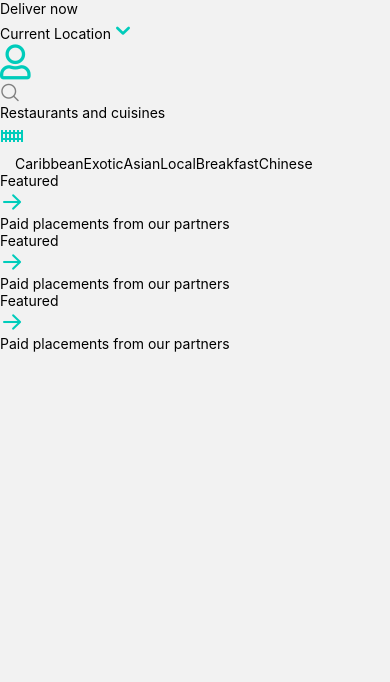
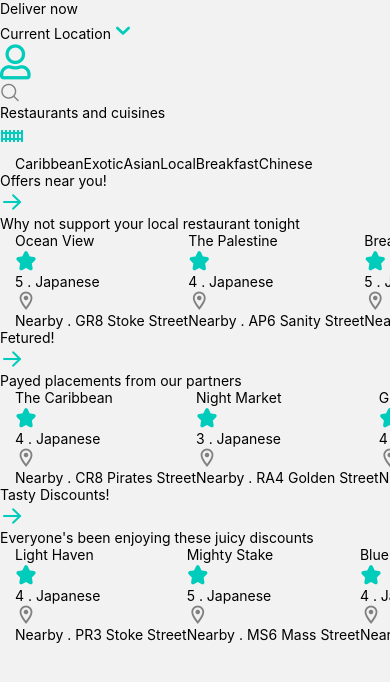
Before and after one commit to ksowah/DELIVERY-SERVICE, a React Native app: screen /Home in a window 390 px wide. Shown: the top 682 px of the page. Built offline with nearby package versions, Linux system fonts and the light colour scheme; grey boxes are pictures that could not be loaded; what tailwindcss-react-native would draw is missing.

Commit message:
add new components

```diff
--- a/screens/Home.tsx
+++ b/screens/Home.tsx
@@ -1,9 +1,11 @@
 import { useNavigation } from '@react-navigation/native'
-import { useLayoutEffect } from 'react'
-import { View, Text, SafeAreaView, Image, TextInput, ScrollView } from 'react-native'
+import { useEffect, useLayoutEffect, useState } from 'react'
+import { View, Text, SafeAreaView, Image, TextInput, ScrollView, StatusBar } from 'react-native'
 import { Entypo, FontAwesome5, MaterialCommunityIcons, AntDesign } from '@expo/vector-icons';
 import Categories from '../components/Categories';
 import FeaturedRow from '../components/FeaturedRow';
+import { featuredCategories } from "../data"
+
 
 const Home = () => {
 
@@ -16,8 +18,14 @@ const Home = () => {
     })
   })
 
+  useEffect(() =>{
+
+  }, [])
+
+
   return (
     <SafeAreaView className="bg-white">
+      <StatusBar barStyle={'dark-content'}/>
       <View>
         <View className="flex-row pb-3 items-center mx-4 space-x-2">
           <Image
@@ -55,9 +63,10 @@ const Home = () => {
         >
           <Categories />
 
-          <FeaturedRow title={"Featured"} description="Paid placements from our partners" id={"123"}/>
-          <FeaturedRow title={"Featured"} description="Paid placements from our partners" id={"123"}/>
-          <FeaturedRow title={"Featured"} description="Paid placements from our partners" id={"123"}/>
+          {featuredCategories?.map((item: any) => (
+            <FeaturedRow key={item.id} title={item?.title} description={item.description} id={item.id}/>
+          ))}
+
         </ScrollView>
       </View>
     </SafeAreaView>
```
